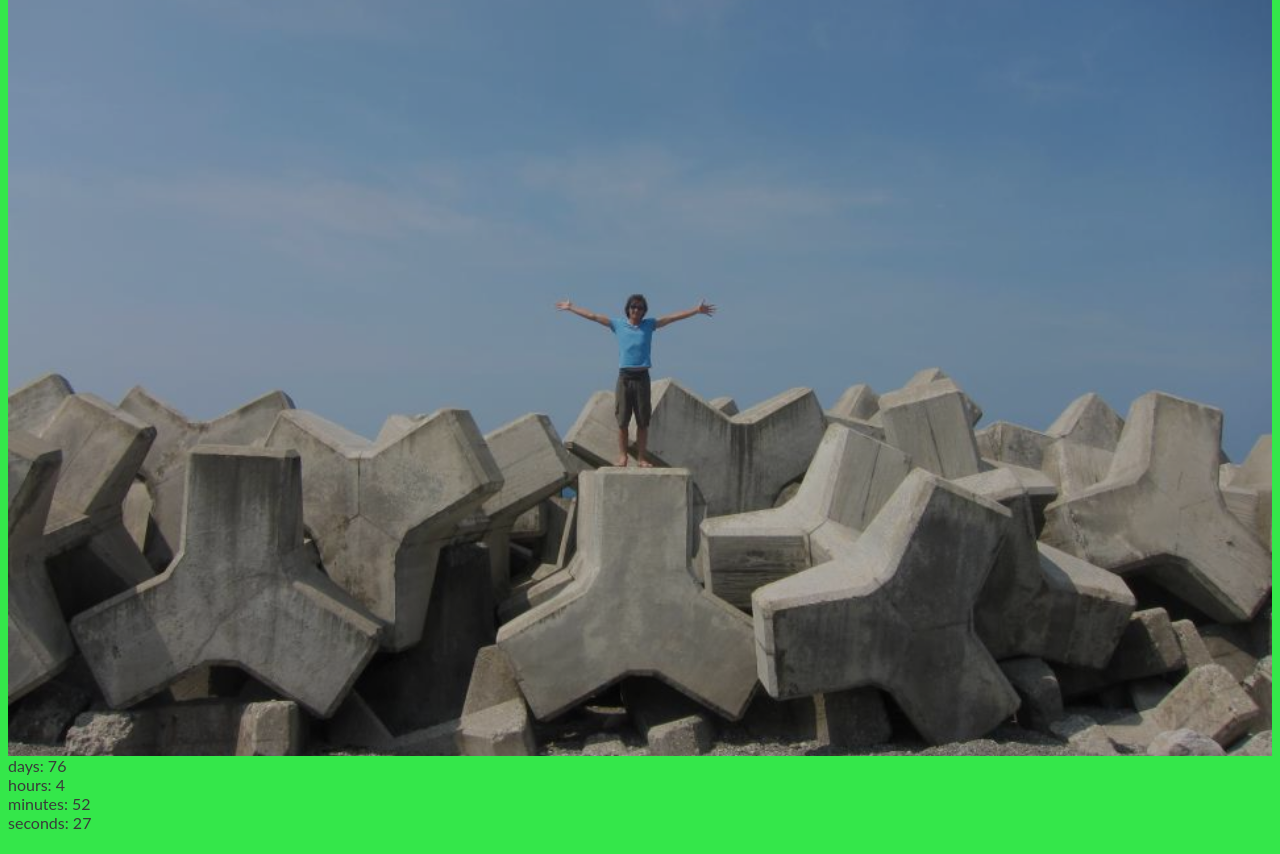
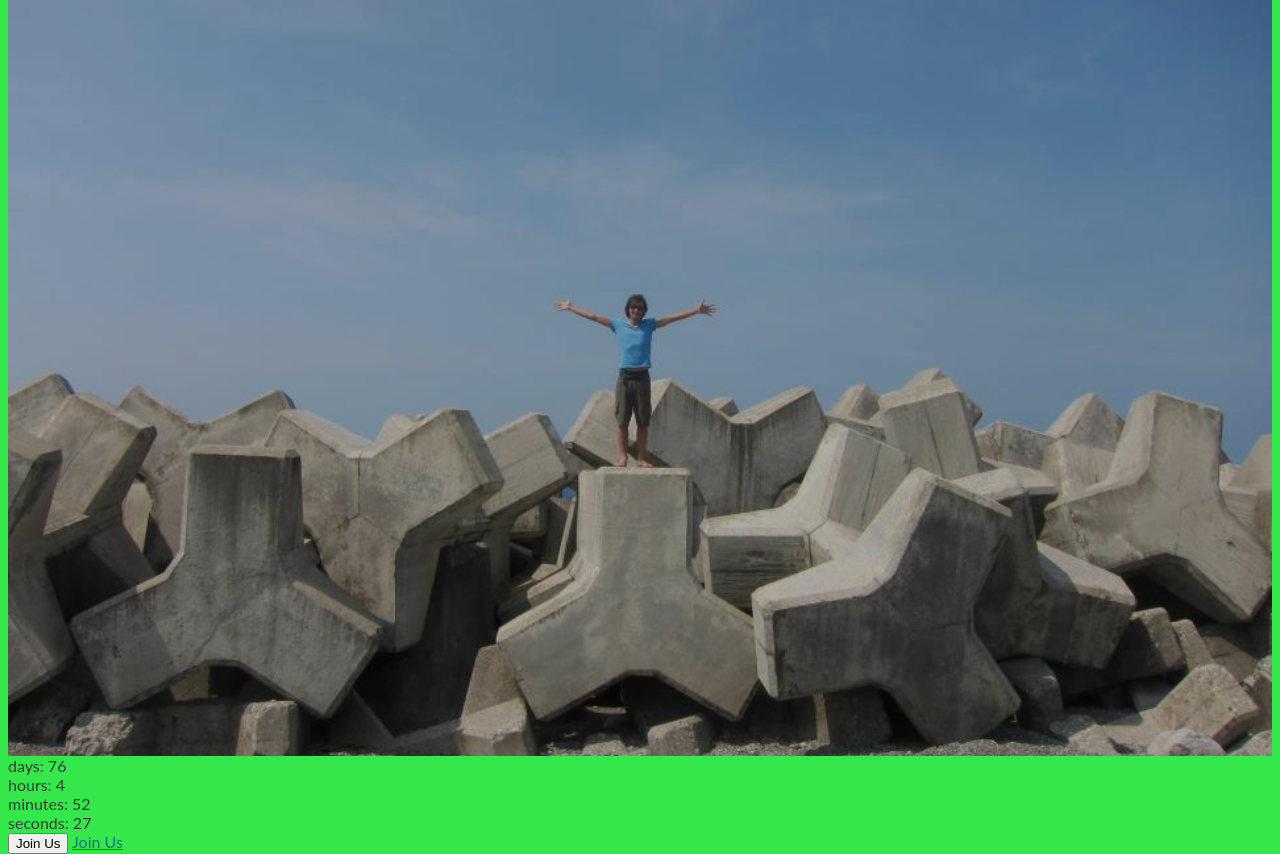
Before and after one commit to Samox/Samox.github.io, a plain HTML site: page index.html in a window 1280 px wide. Shown: the part 52-906 px from the top of the page. Before the commit the page ends 884 px from the top, so only its background shows below. Drawn offline with nearby package versions, Linux system fonts and the light colour scheme.

Commit message:
add link and button

```diff
--- a/index.html
+++ b/index.html
@@ -30,6 +30,9 @@
 
     </div>
 
+    <button onclick="location.href='http://www.theodo.fr/fr/joinus/developer';"> Join Us </button>
+    <a href="http://www.theodo.fr/fr/joinus/developer"> Join Us </a>
+
     <script src="bower_components/bootstrap/dist/js/bootstrap.js"></script>
     <script src="scripts/timer.js"></script>
   </body>
```
